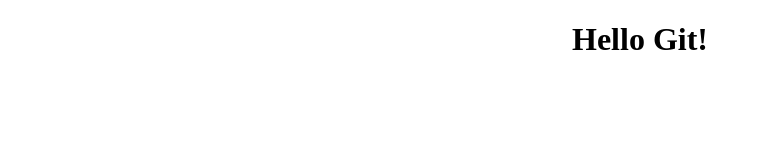
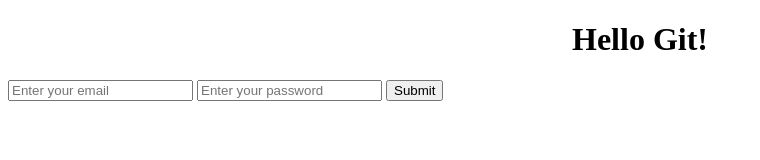
Before and after one commit to KagisoMothibedi/git-testing, a plain HTML site: page index.html in a window 1280 px wide. Shown: the whole page, without its empty margins (0-760 px from the left). Drawn offline with Linux system fonts and the light colour scheme.

Commit message:
Added HTML login form

```diff
--- a/index.html
+++ b/index.html
@@ -8,6 +8,15 @@
   </head>
   <body>
     <h1>Hello Git!</h1>
+    <form>
+      <input type="email" name="email" placeholder="Enter your email" />
+      <input
+        type="password"
+        name="password"
+        placeholder="Enter your password"
+      />
+      <input type="button" value="Submit" />
+    </form>
     <script src="index.js"></script>
   </body>
 </html>
```
